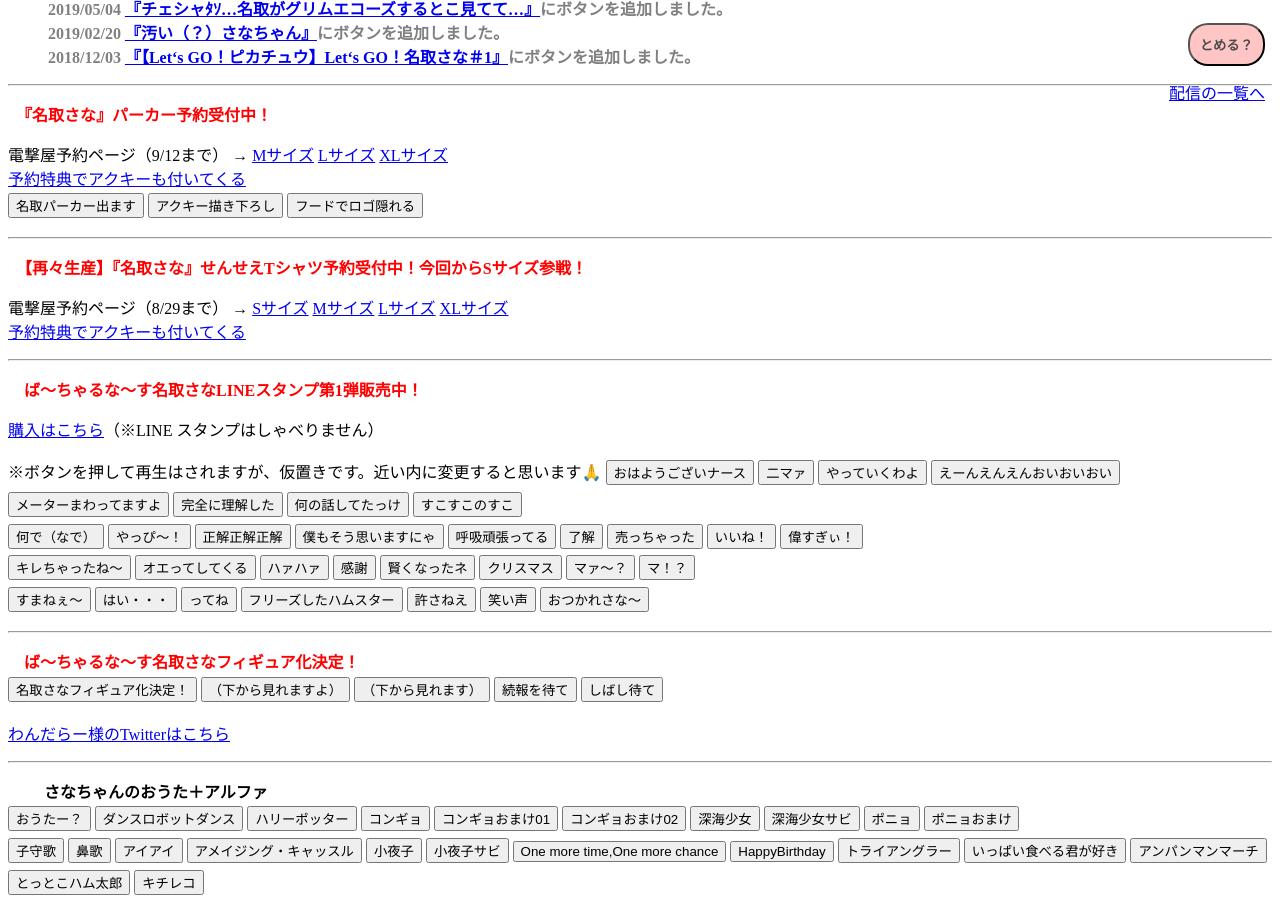
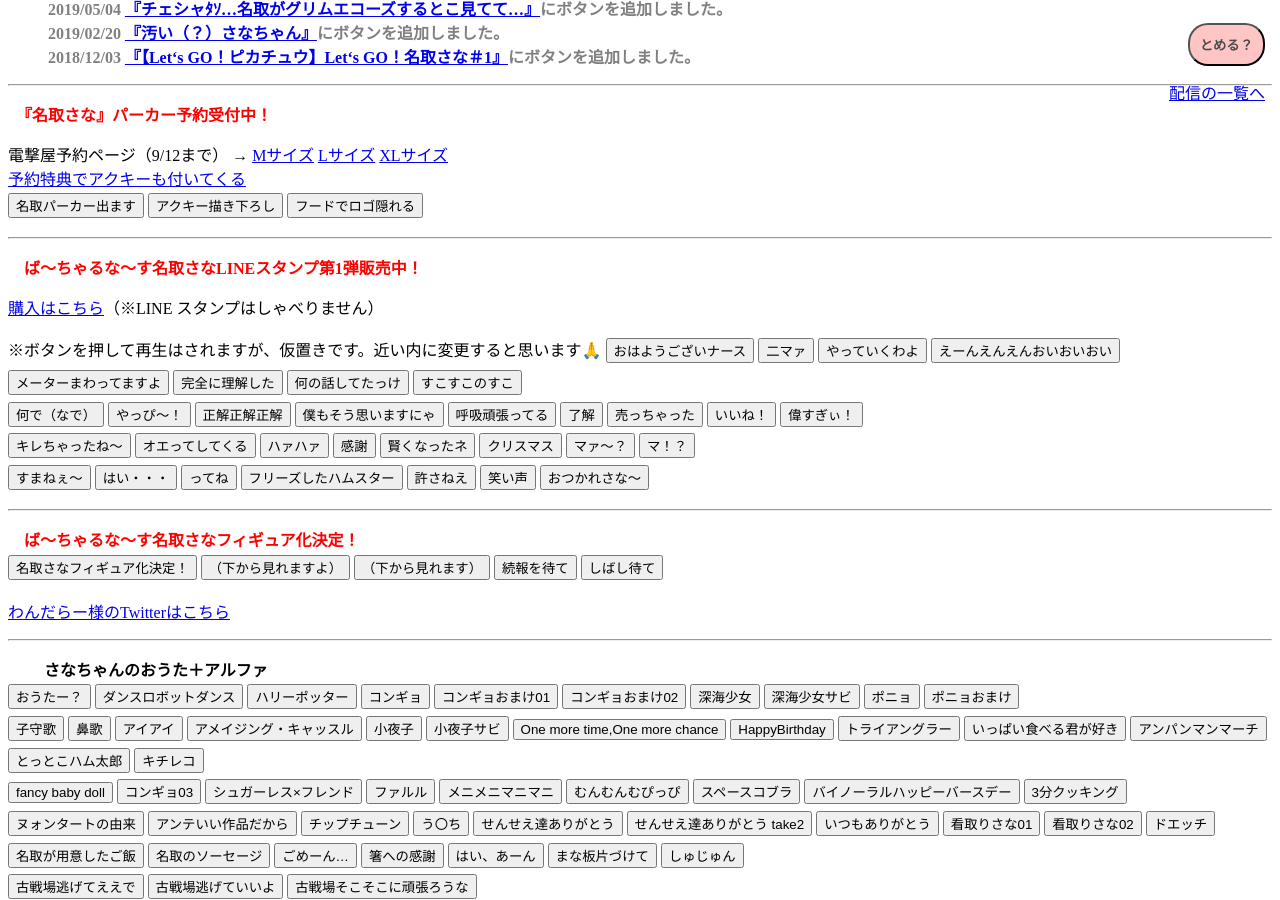
Before and after one commit to sanabutton/sanabutton.github.io, a Jekyll site: the page built from index.html, in a window 1280 px wide and 900 px high, scrolled down 727 px. Built offline with Jekyll 4.4.1, drawn with Linux system fonts in a browser that asks for light colours; comment, search, counter and statistics services are not loaded; some of the changed text lies outside the part shown.

Commit message:
「【再々生産】『名取さな』せんせえTシャツ予約受付中」の宣伝を削除
期間過ぎたので。

```diff
--- a/index.html
+++ b/index.html
@@ -51,17 +51,6 @@
 <button type="button" class="sounds" data-file="すっげ寒かったゾ＾～ｗ/名取パーカー出ます">名取パーカー出ます</button>
 <button type="button" class="sounds" data-file="ネバー絵ンディングストーリー/アクキー描き下ろし">アクキー描き下ろし</button>
 <button type="button" class="sounds" data-file="ネバー絵ンディングストーリー/フードでロゴ隠れる">フードでロゴ隠れる</button>
-</p>
-
-<hr style="margin: 1em 0 ;">
- 　<span class="important-notify"><b>【再々生産】『名取さな』せんせえTシャツ予約受付中！今回からSサイズ参戦！</b></span>
-<br>
-<p>電撃屋予約ページ（8/29まで） →
-  <a href="https://dengekiya.com/shop/g/g4942330130223">Sサイズ</a>
-<a href="https://dengekiya.com/shop/g/g4942330125199">Mサイズ</a>
-<a href="https://dengekiya.com/shop/g/g4942330125205">Lサイズ</a>
-<a href="https://dengekiya.com/shop/g/g4942330125212">XLサイズ</a><br>
-<a href="https://twitter.com/dengeki_maoh/status/1130336749618511873">予約特典でアクキーも付いてくる</a>
 </p>
 
 <hr style="margin: 1em 0 ;">
```
